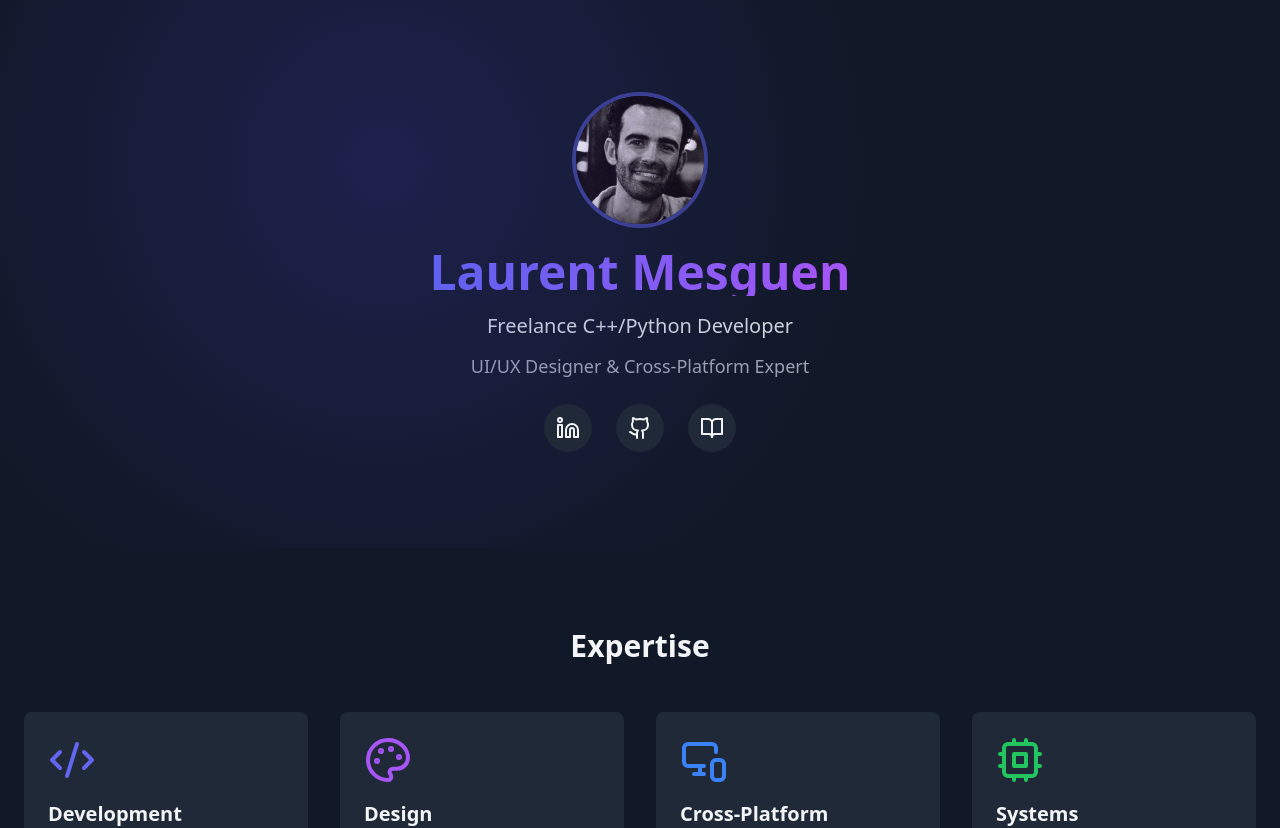
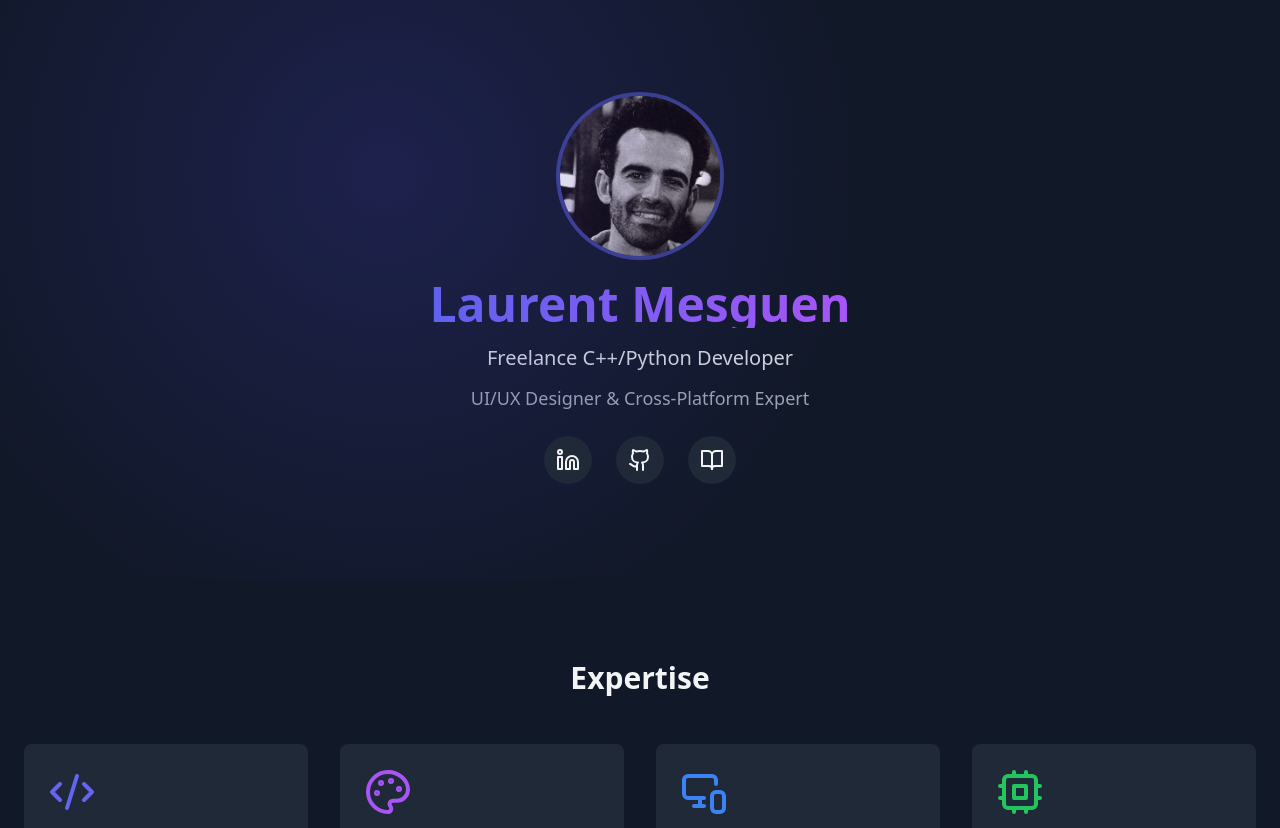
Before and after one commit to LaurentMesguen/site-laurent-mesguen, a React (Vite) app: page / in a window 1280 px wide. Shown: the top 828 px of the page. Built offline with nearby package versions, Linux system fonts and the light colour scheme.

Commit message:
fix position image

```diff
--- a/src/components/Hero.tsx
+++ b/src/components/Hero.tsx
@@ -1,4 +1,3 @@
-import React from 'react';
 import { Github, Linkedin, BookOpen } from 'lucide-react';
 
 
@@ -13,7 +12,7 @@ const Hero = () => {
           <img
             src={profilePic}
             alt="Laurent Mesguen"
-            className="rounded-full w-32 h-32 object-cover mb-6 ring-4 ring-indigo-500/50"
+            className="rounded-full w-40 h-40 object-cover object-[45%_35%] mb-6 ring-4 ring-indigo-500/50"
           />
           <h1 className="text-4xl md:text-5xl font-bold mb-4 bg-clip-text text-transparent bg-gradient-to-r from-indigo-500 to-purple-500">
             Laurent Mesguen
```
